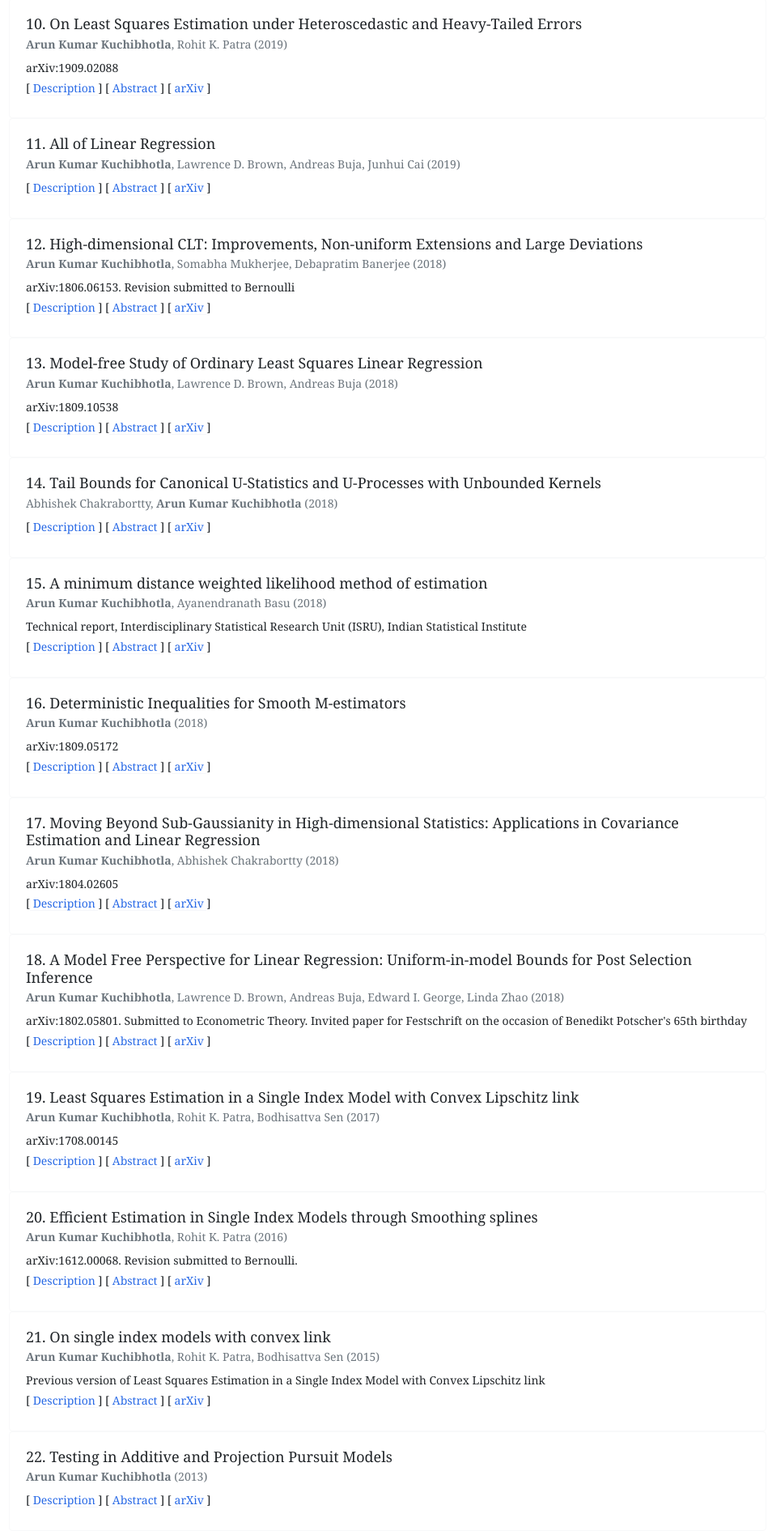
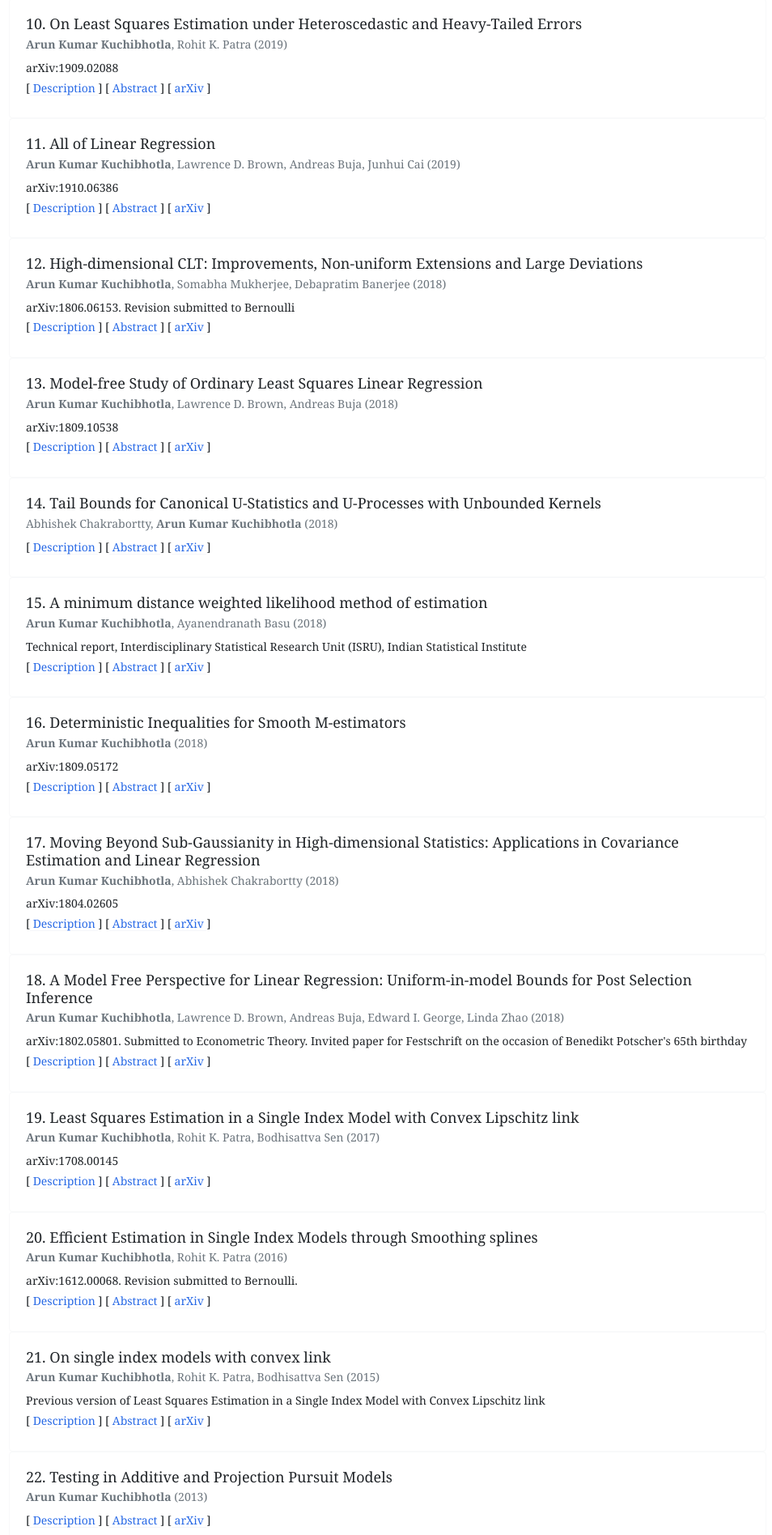
Before and after one commit to Arun-Kuchibhotla/Arun-Kuchibhotla.github.io, a Jekyll site: the page built from docs/research.md, in a window 1280 px wide. Shown: the part 1639-3535 px from the top of the page at 81% size, without its empty margins (261-1215 px from the left). Built offline with Jekyll 4.4.1, drawn with Linux system fonts in a browser that asks for light colours; nearby versions of some CDN libraries.

Commit message:
Added source to the all of linear regression paper

```diff
--- a/_data/publications.json
+++ b/_data/publications.json
@@ -66,7 +66,7 @@
 				"name": "Junhui Cai"
 			}
 		],
-		"source": "",
+		"source": "arXiv:1910.06386",
 		"year": 2019,
 		"volume": "",
 		"citation_url": "https://arxiv.org/abs/1910.06386",
```
